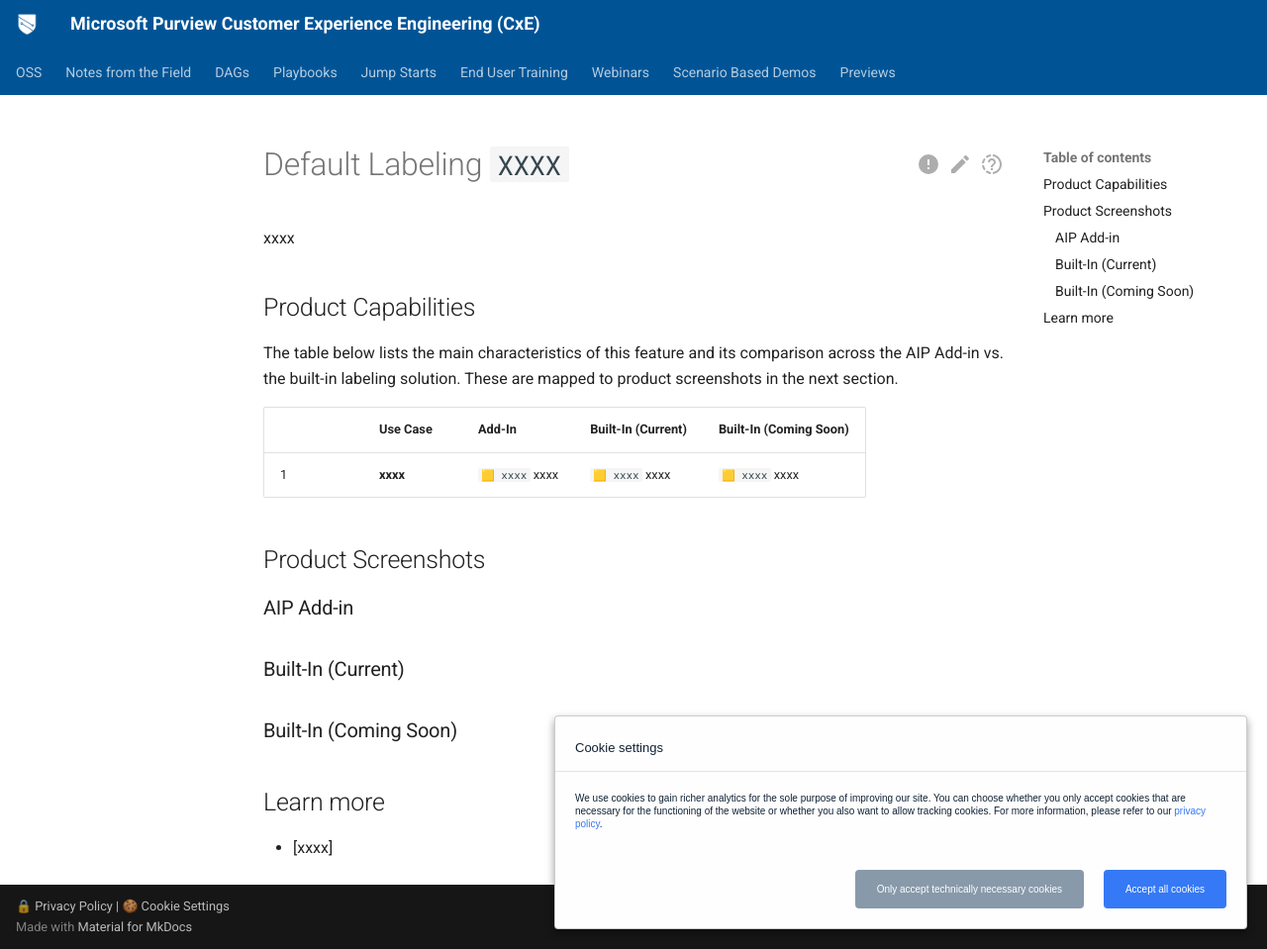
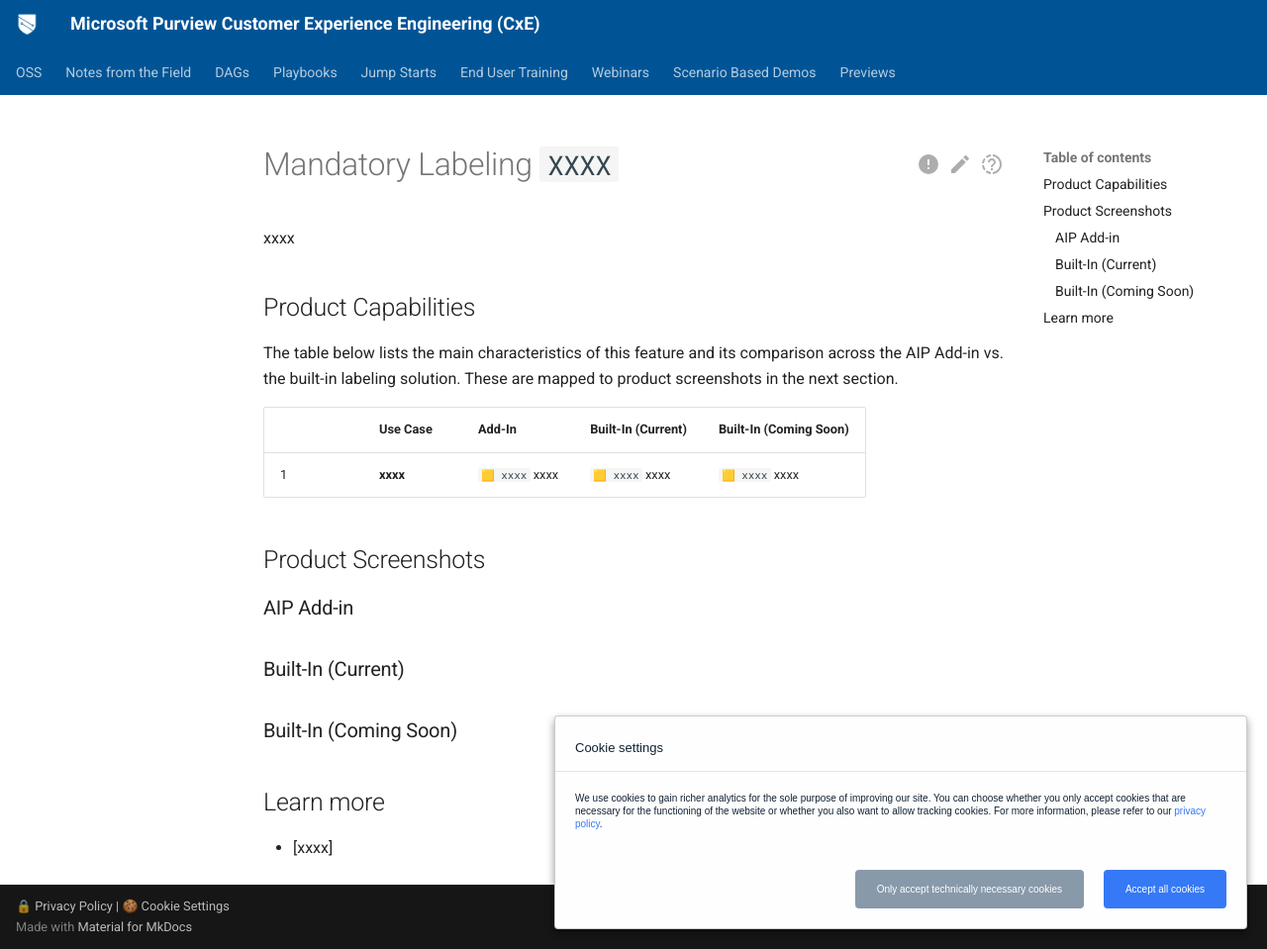
Before and after one commit to microsoft/ComplianceCxE, an MkDocs documentation site: the page built from docs/playbooks/AIP2MIP/Features/MandatoryLabeling.md, in a window 1280 px wide and 959 px high. Shown: the whole window at 99% size. Built offline with MkDocs 1.6.1 and Material for MkDocs 9.7.7, drawn with Linux system fonts in a browser that asks for light colours.

Commit message:
Update MandatoryLabeling.md

```diff
--- a/docs/playbooks/AIP2MIP/Features/MandatoryLabeling.md
+++ b/docs/playbooks/AIP2MIP/Features/MandatoryLabeling.md
@@ -1,4 +1,4 @@
-# Default Labeling ` XXXX`
+# Mandatory Labeling ` XXXX`
 xxxx
 
 ## Product Capabilities
```
